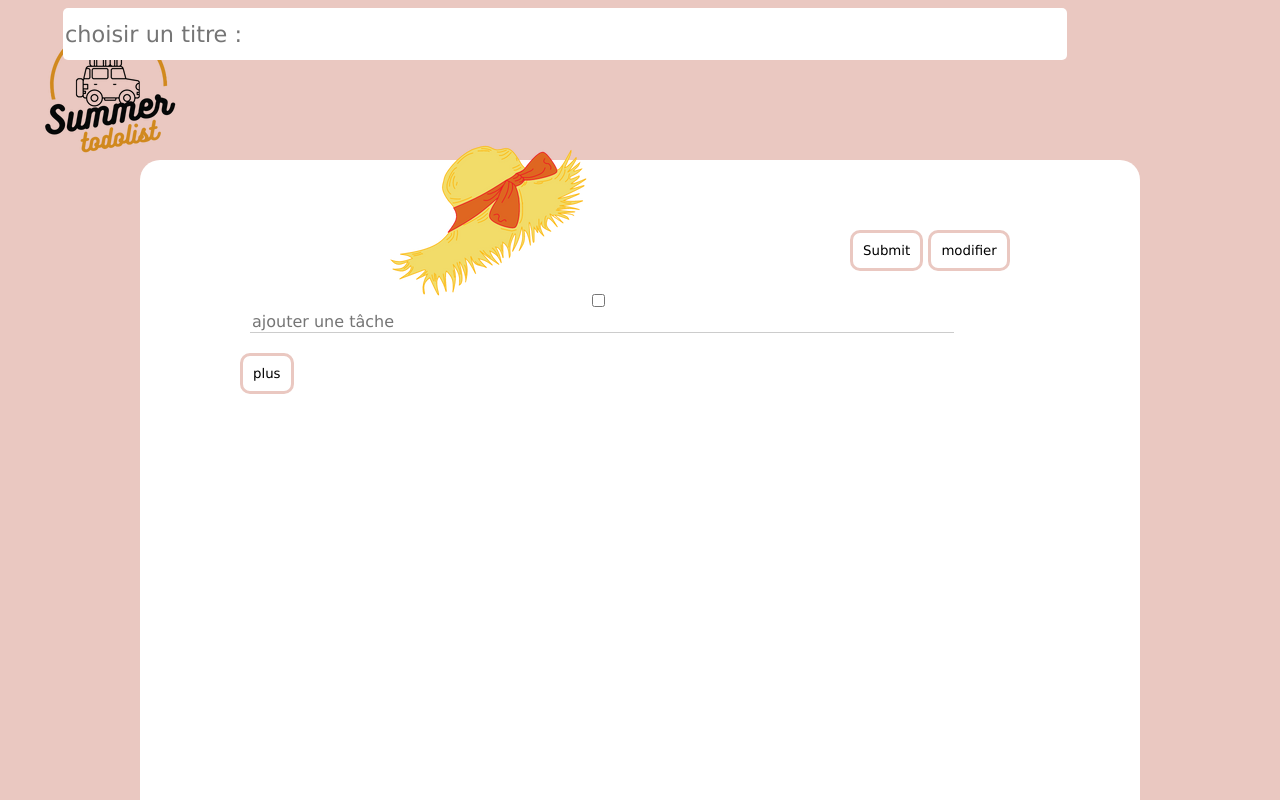
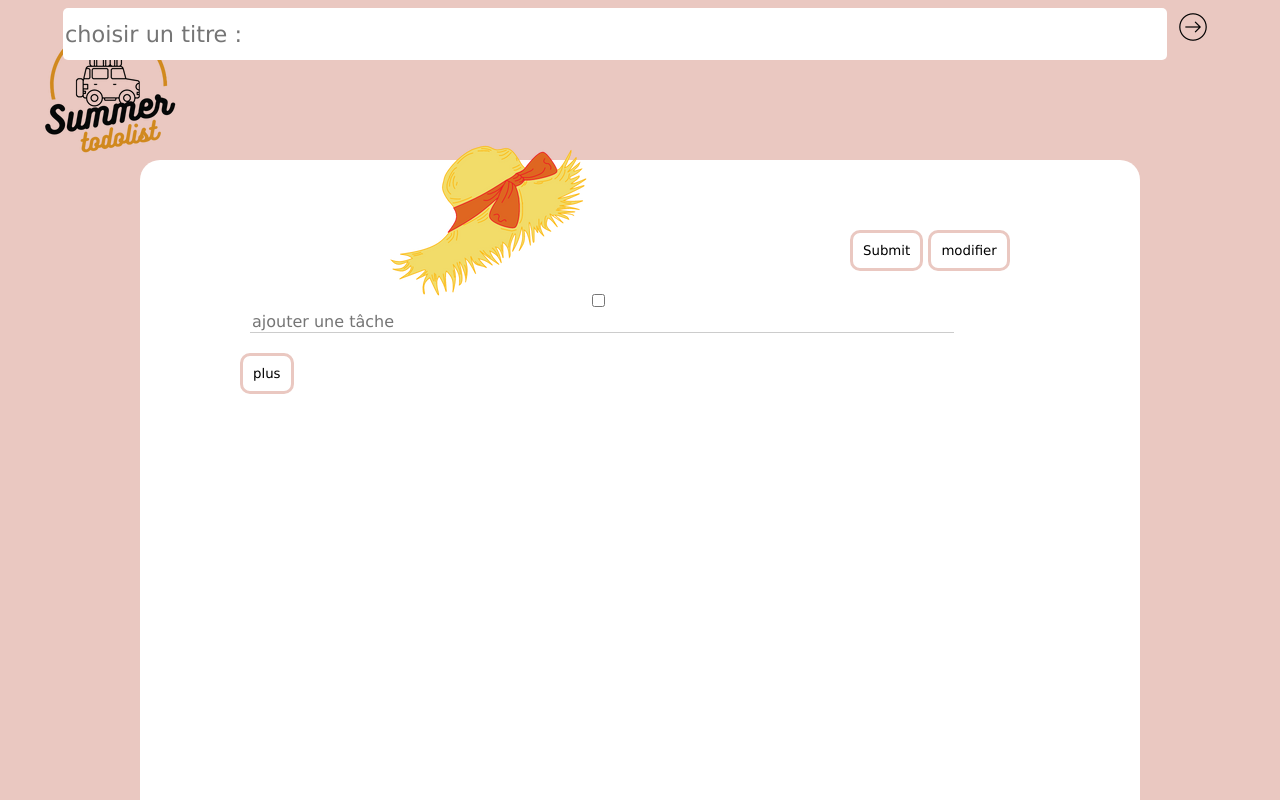
Before and after one commit to Winga78/TODO-list-, a website: page index.html in a window 1280 px wide. Shown: the top 800 px of the page. Drawn offline with Linux system fonts and the light colour scheme; no server answers.

Commit message:
front end page suivante

```diff
--- a/backend/db.json
+++ b/backend/db.json
@@ -2,7 +2,7 @@
   "journal": [
     {
       "id": 1,
-      "titre": "",
+      "titre": "voyage à cancun",
       "info": [
         {
           "id_todo": 0,
--- a/index.html
+++ b/index.html
@@ -11,8 +11,8 @@
       <input type = "text" id="Title-of-Todo-list" name = "Title-of-Todo-list" placeholder="choisir un titre :">
       <img class = "logo" src="./images/logo.png">
       <img class = "chapeau" src="./images/chapeau.png">
+      <button class = "categorie"><img src = "./images/flèche.png" alt ="img"></button>
      <div class = "page">
-        <div class = "categorie"></div>
         <main>
                <div class = "la-todo-list">
                     <form class = createTodo>
--- a/style.css
+++ b/style.css
@@ -12,6 +12,21 @@ body {
     margin-left: 180px;
     margin-top: 50px;
 }
+.categorie{
+    /* margin-left : 1500px; */
+    /* margin-top: 200px;
+    padding :100px;
+    border : 1px solid #eac8c1;
+    position: absolute;
+    border-radius: 10px;
+    background-color: white;
+    width: 200px;
+    height: 200px; */
+    background-color: #eac8c1;
+    border: none;
+    cursor: pointer;
+
+}
 .page
 {
     width: 1000px;
@@ -22,7 +37,7 @@ body {
     margin-top: 100px;
 }
 #Title-of-Todo-list{
-    width: 1000px;
+    width: 1100px;
     height: 50px;
     border-radius: 5px;
     border: none;
@@ -30,6 +45,7 @@ body {
     font-size: 1.4em;
     font-family: Verdana, Arial,Tahoma,Serif;
 }
+
 main
 {
     padding-top: 60px;
```
Also changed, not shown: images/flèche.png (added).
